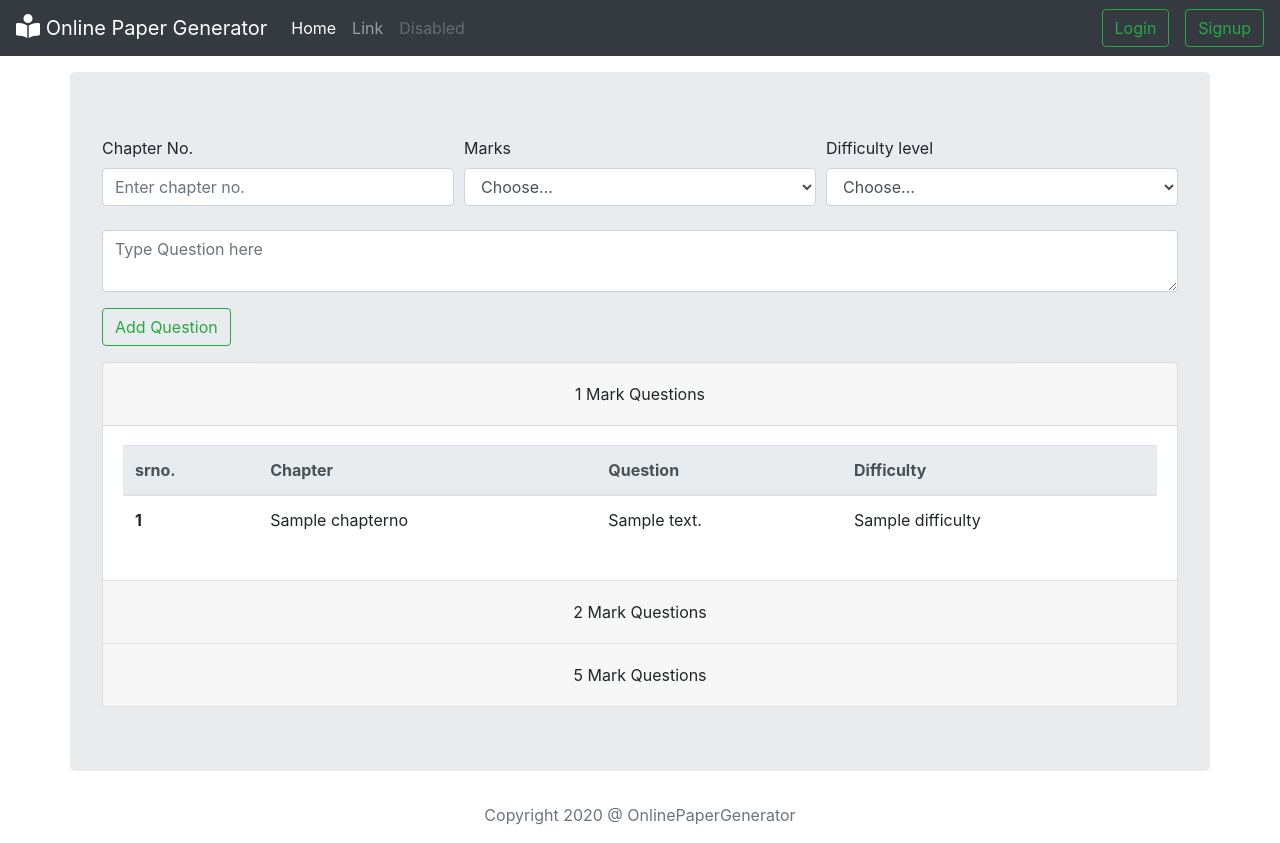
After one commit to abhaylad14/Online-Paper-Generator, a Django app: template templates/faculty/managequestionbank.html in a window 1280 px wide, after a click on "1 Mark Questions". The commit adds this page. Run offline with Django 3.2, Linux system fonts and the light colour scheme; the template is opened without the code that fills it: most values are stand-ins (such as "Sample title", 1, 10 or a date in 2020); some libraries are stand-ins or nearby versions.

Commit message:
added manage question bank page for faculty

```diff
--- a/OnlinePaperGenerator/admin.py
+++ b/OnlinePaperGenerator/admin.py
@@ -4,3 +4,4 @@ from .models import *
 # Register your models here.
 
 admin.site.register(subject)
+admin.site.register(questionbank)
--- a/OnlinePaperGenerator/urls.py
+++ b/OnlinePaperGenerator/urls.py
@@ -11,4 +11,5 @@ urlpatterns = [
     path('adminhome/allocatefaculty/', views.allocatefaculty, name="allocatefaculty"),
     path('adminhome/subjectmanager/', views.subjectmanager, name="subjectmanager"),
     path('home/<str:uname>/', views.home, name="userhome"),
+    path('home/<str:uname>/<int:subcode>/', views.managequestionbank, name="managequestionbank"),
 ]
--- a/templates/admin/adminhome.html
+++ b/templates/admin/adminhome.html
@@ -12,7 +12,7 @@
 
             </div>
             <div class="card-footer">
-                <button type="button" onclick="window.location.href = 'allocatesubject/'"
+                <button type="button" onclick="window.location.href = '/adminhome/allocatesubject/'"
                     class="btn btn-sm btn-primary btn-lg btn-block">Allocate Subject</button>
             </div>
         </div>
@@ -25,7 +25,7 @@
 
             </div>
             <div class="card-footer">
-                <button type="button" onclick="window.location.href = 'subjectmanager/'"
+                <button type="button" onclick="window.location.href = '/adminhome/subjectmanager/'"
                     class="btn btn-sm btn-primary btn-lg btn-block ">Add/Remove Subject</button>
             </div>
         </div>
--- a/templates/base.html
+++ b/templates/base.html
@@ -25,7 +25,11 @@
   <div class="collapse navbar-collapse" id="navbarSupportedContent">
     <ul class="navbar-nav mr-auto">
       <li class="nav-item active">
-        <a class="nav-link" href="#">Home <span class="sr-only">(current)</span></a>
+        {% if request.user.is_superuser %}
+        <a class="nav-link" href="/adminhome/">Home <span class="sr-only">(current)</span></a>
+        {% else %}
+        <a class="nav-link" href="/home/{{request.user.username}}">Home <span class="sr-only">(current)</span></a>
+        {% endif %}
       </li>
       <li class="nav-item">
         <a class="nav-link" href="#">Link</a>
--- /dev/null
+++ b/templates/faculty/managequestionbank.html
@@ -0,0 +1,147 @@
+{% extends 'base.html' %}
+{% block title %} Question bank {% endblock %}
+{% block body %}
+<div class="container jumbotron my-3">
+    <form action="/home/{{request.user.username}}/{{subjectcode}}/" method="POST">{% csrf_token %}
+        <div class="form-row">
+            <div class="form-group col">
+                <label for="chapterno">Chapter No.</label>
+                <input type="number" min="1" max="20" class="form-control" id="chapterno" name="chapterno" required
+                    placeholder="Enter chapter no.">
+            </div>
+            <div class="form-group col">
+                <label for="selectmarks">Marks</label>
+                <select id="selectmarks" class="form-control" name="selectmarks" required>
+                    <option selected disabled>Choose...</option>
+                    <option value="1">1</option>
+                    <option value="2">2</option>
+                    <option value="5">5</option>
+                </select>
+            </div>
+            <div class="form-group col">
+                <label for="selectdifficulty">Difficulty level</label>
+                <select id="selectdifficulty" class="form-control" name="selectdifficulty" required>
+                    <option selected disabled>Choose...</option>
+                    <option value="easy">Easy</option>
+                    <option value="medium">Medium</option>
+                    <option value="hard">Hard</option>
+                </select>
+            </div>
+        </div>
+        <div class="form-group mt-2 ">
+            <textarea class="form-control" id="question" rows="2" placeholder="Type Question here" required
+                name="question"></textarea>
+        </div>
+        <button type="submit" class="btn btn-outline-success">Add Question</button>
+    </form>
+    <div class="accordion mt-3" id="accordionExample">
+        <div class="card">
+            <div class="card-header" id="headingOne">
+                <h2 class="mb-0">
+                    <button class="btn btn-block" type="button" data-toggle="collapse" data-target="#mark1"
+                        aria-expanded="true" aria-controls="collapseOne">
+                        1 Mark Questions
+                    </button>
+                </h2>
+            </div>
+
+            <div id="mark1" class="collapse" aria-labelledby="headingOne" data-parent="#accordionExample">
+                <div class="card-body">
+                    <table class="table">
+                        <thead class="thead-light">
+                            <tr>
+                                <th scope="col">srno.</th>
+                                <th scope="col">Chapter</th>
+                                <th scope="col">Question</th>
+                                <th scope="col">Difficulty</th>
+                            </tr>
+                        </thead>
+                        <tbody id="1markquestions">
+
+                            {% for items in mark1 %}
+                            <tr>
+                                <th scope="row">{{forloop.counter}}</th>
+                                <td>{{items.chapterno}}</td>
+                                <td>{{items.content}}</td>
+                                <td>{{items.difficulty}}</td>
+                            </tr>
+                            {% endfor %}
+                        </tbody>
+                    </table>
+                </div>
+            </div>
+        </div>
+        <div class="card">
+            <div class="card-header" id="headingTwo">
+                <h2 class="mb-0">
+                    <button class="btn btn-block collapsed" type="button" data-toggle="collapse" data-target="#mark2"
+                        aria-expanded="false" aria-controls="collapseTwo">
+                        2 Mark Questions
+                    </button>
+                </h2>
+            </div>
+            <div id="mark2" class="collapse" aria-labelledby="headingTwo" data-parent="#accordionExample">
+                <div class="card-body">
+                    <table class="table">
+                        <thead class="thead-light">
+                            <tr>
+                                <th scope="col">srno.</th>
+                                <th scope="col">Chapter</th>
+                                <th scope="col">Question</th>
+                                <th scope="col">Difficulty</th>
+                            </tr>
+                        </thead>
+                        <tbody id="2markquestions">
+
+                            {% for items in mark2 %}
+                            <tr>
+                                <th scope="row">{{forloop.counter}}</th>
+                                <td>{{items.chapterno}}</td>
+                                <td>{{items.content}}</td>
+                                <td>{{items.difficulty}}</td>
+                            </tr>
+                            {% endfor %}
+                        </tbody>
+                    </table>
+                </div>
+            </div>
+        </div>
+        <div class="card">
+            <div class="card-header" id="headingThree">
+                <h2 class="mb-0">
+                    <button class="btn btn-block collapsed" type="button" data-toggle="collapse" data-target="#mark5"
+                        aria-expanded="false" aria-controls="collapseThree">
+                        5 Mark Questions
+                    </button>
+                </h2>
+            </div>
+            <div id="mark5" class="collapse" aria-labelledby="headingThree" data-parent="#accordionExample">
+                <div class="card-body">
+                    <table class="table">
+                        <thead class="thead-light">
+                            <tr>
+                                <th scope="col">srno.</th>
+                                <th scope="col">Chapter</th>
+                                <th scope="col">Question</th>
+                                <th scope="col">Difficulty</th>
+                            </tr>
+                        </thead>
+                        <tbody id="5markquestions">
+
+                            {% for items in mark5 %}
+                            <tr>
+                                <th scope="row">{{forloop.counter}}</th>
+                                <td>{{items.chapterno}}</td>
+                                <td>{{items.content}}</td>
+                                <td>{{items.difficulty}}</td>
+                            </tr>
+                            {% endfor %}
+                        </tbody>
+                    </table>
+                </div>
+            </div>
+        </div>
+    </div>
+</div>
+
+{% endblock %}
```
Also changed, not shown: OnlinePaperGenerator/models.py (+11 -1 lines), OnlinePaperGenerator/views.py (+91 -43 lines), templates/admin/allocatesubject.html (+6 -2 lines), templates/faculty/userhome.html (+13 -2 lines), OnlinePaperGenerator/migrations/0012_auto_20200424_1859.py (added), OnlinePaperGenerator/migrations/0013_auto_20200425_1247.py (added), OnlinePaperGenerator/migrations/0014_questionbank.py (added), OnlinePaperGenerator/migrations/0015_auto_20200425_1454.py (added), OnlinePaperGenerator/migrations/0016_delete_questionbank.py (added), OnlinePaperGenerator/migrations/0017_questionbank.py (added), db.sqlite3.
